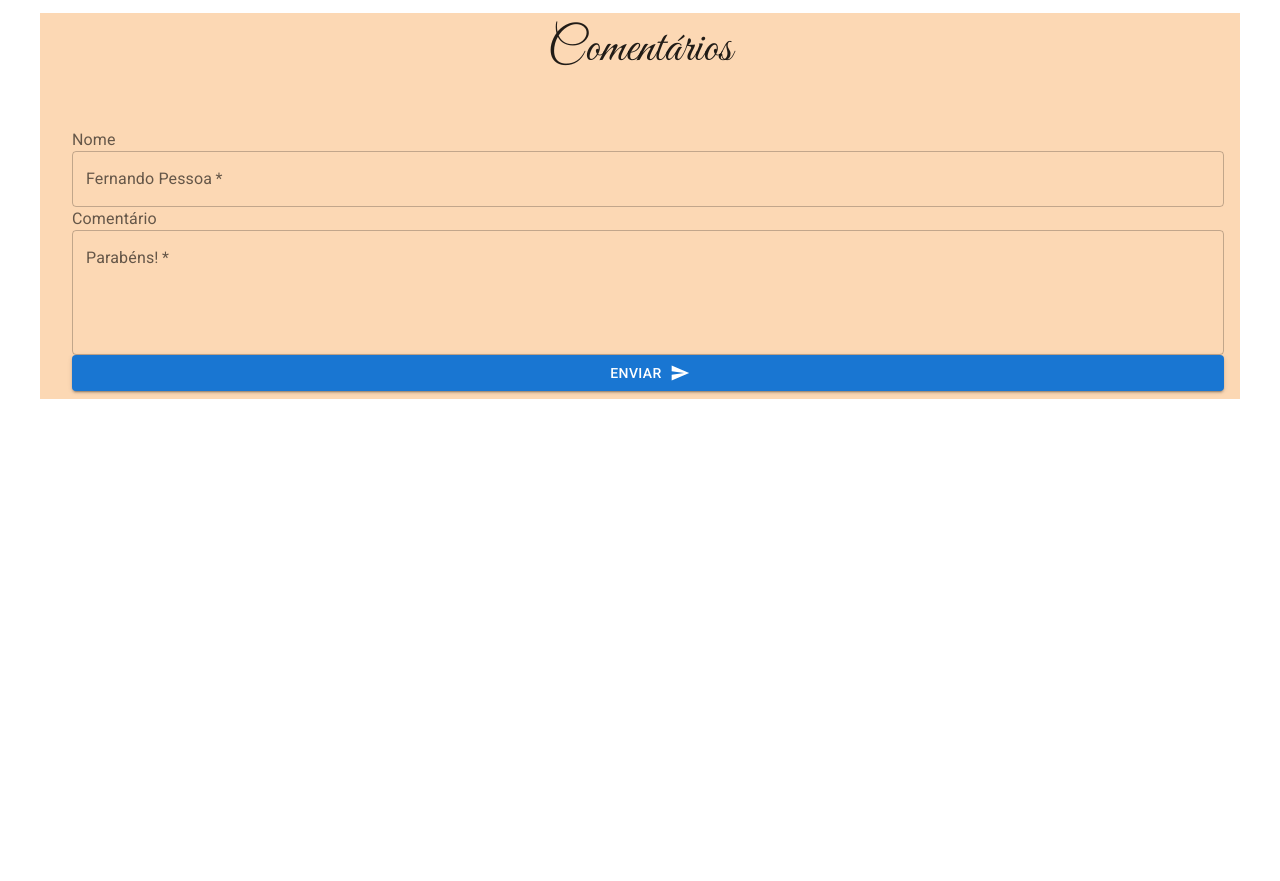
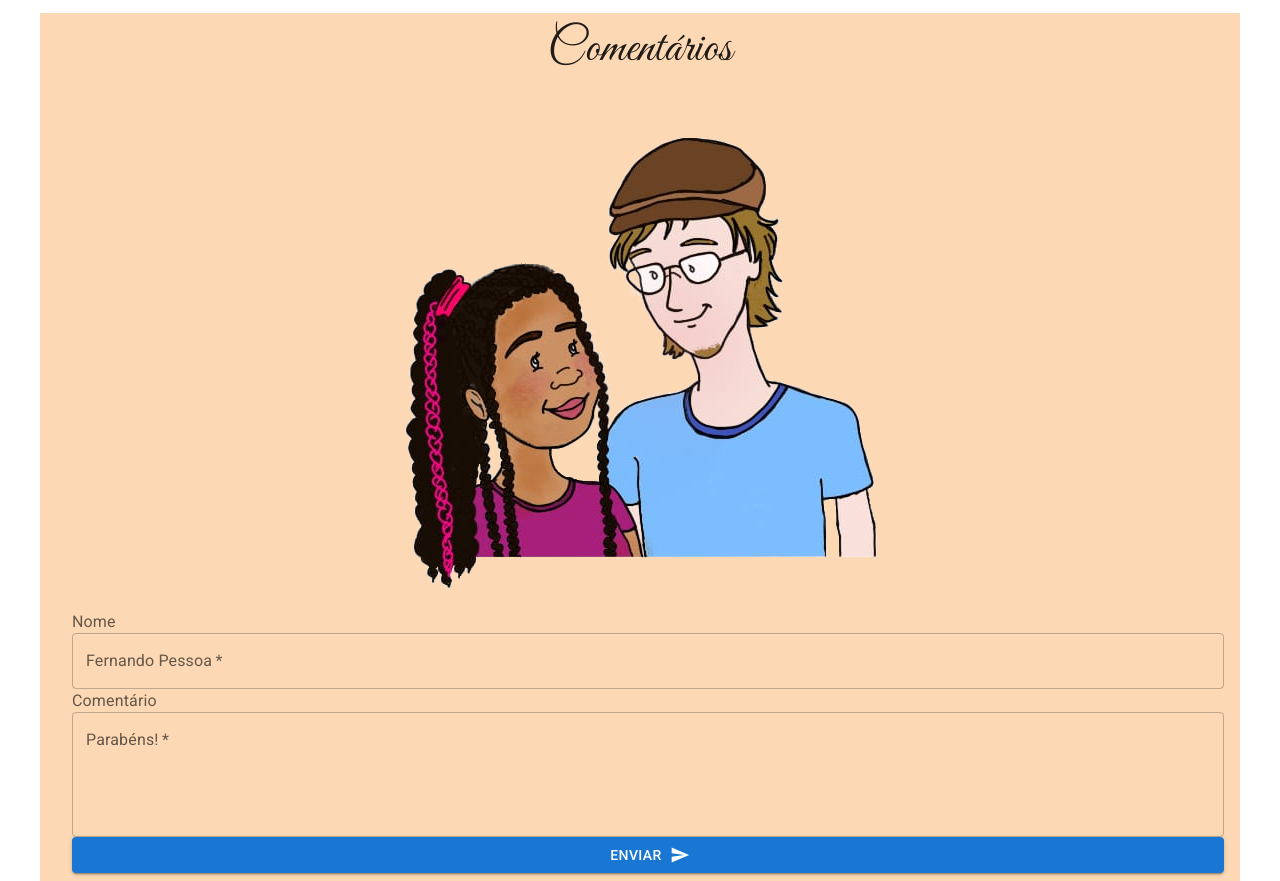
Before and after one commit to LucasDelboni/wedding, a React (Create React App) app: page / in a window 1280 px wide. Shown: the part 5340-6221 px from the top of the page. Before the commit the page ends 5739 px from the top, so only its background shows below. Built offline with nearby package versions, Linux system fonts and the light colour scheme.

Commit message:
adicionando desenho do casal

```diff
--- a/public/index.html
+++ b/public/index.html
@@ -2,14 +2,14 @@
 <html lang="pt-BR">
   <head>
     <meta charset="utf-8" />
-    <link rel="icon" href="%PUBLIC_URL%/favicon.ico" />
+    <link rel="icon" href="%PUBLIC_URL%/casal.png" />
     <meta name="viewport" content="width=device-width, initial-scale=1" />
     <meta name="theme-color" content="#000000" />
     <meta
       name="description"
       content="Web site created using create-react-app"
     />
-    <link rel="apple-touch-icon" href="%PUBLIC_URL%/logo192.png" />
+    <link rel="apple-touch-icon" href="%PUBLIC_URL%/casal.png" />
     <!--
       manifest.json provides metadata used when your web app is installed on a
       user's mobile device or desktop. See https://developers.google.com/web/fundamentals/web-app-manifest/
--- a/src/sections/Comments.jsx
+++ b/src/sections/Comments.jsx
@@ -15,6 +15,14 @@ export default function Comments() {
     return (
         <>
             <Title title="Comentários"/>
+            <div style={{display: 'block', textAlign: 'center'}}>
+                <img
+                    src='casal.png'
+                    srcSet='casal.png'
+                    alt='Desenho que a Adrina fez do casal'
+                    loading="lazy"
+                />
+            </div>
             <form autoComplete="off" onSubmit={handleSubmit}>
                 <FormControl fullWidth sx={{ m: 1 }}>
                     <FormLabel>Nome</FormLabel>
```
